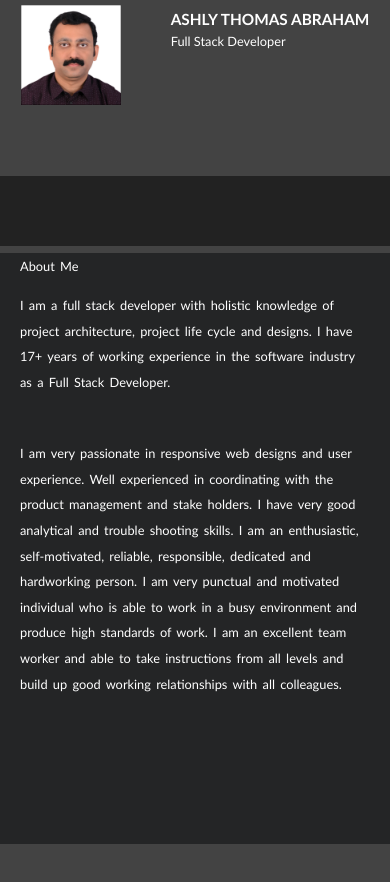
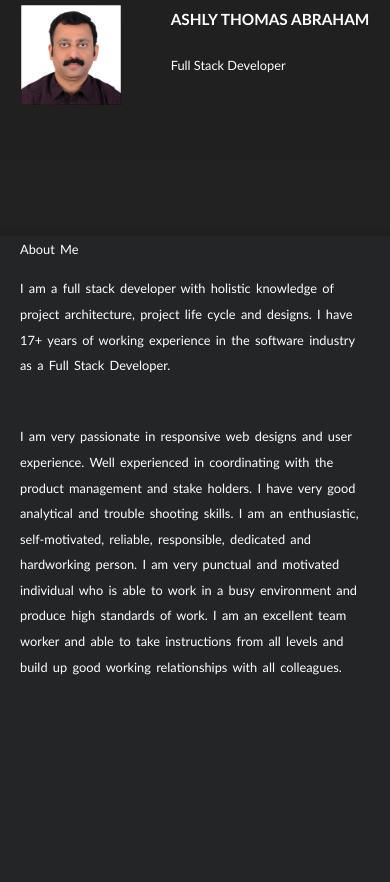
Before and after one commit to ashly-dxb/my-app, a React (Create React App) app: page / in a window 390 px wide. Shown: the top 882 px of the page. Before the commit the page ends 844 px from the top, so only its background shows below. Built offline with nearby package versions, Linux system fonts and the light colour scheme.

Commit message:
'responsive-menu-modified'

```diff
--- a/src/App.css
+++ b/src/App.css
@@ -5,7 +5,7 @@ html, body {
   font-family: Poppins, Candara, Verdana, Geneva, Tahoma, sans-serif;
   font-size: 100%;
 
-  background-color: #434343;
+  background-color: #202020;
   /* border: 1px solid blue; */
 }
 
@@ -24,7 +24,7 @@ html, body {
 
 .App-header {
   grid-area: header;
-  background-color: #434343;
+  background-color: #202020;
   color: white;
 
   text-align: left;
@@ -132,6 +132,10 @@ html, body {
   .ContentData {
     margin: 0 20px;
   }
+
+  .App {
+    grid-template-rows: 18vh 10vh minmax(78vh, auto);
+  }
 }
 
 
--- a/src/App.js
+++ b/src/App.js
@@ -89,6 +89,7 @@ class App extends Component {
 
 							<div className="headerRight">
 								<h1>ASHLY THOMAS ABRAHAM</h1>
+								<div>&#160;</div>
 								<h3>Full Stack Developer</h3>
 							</div>
 						</div>
```
